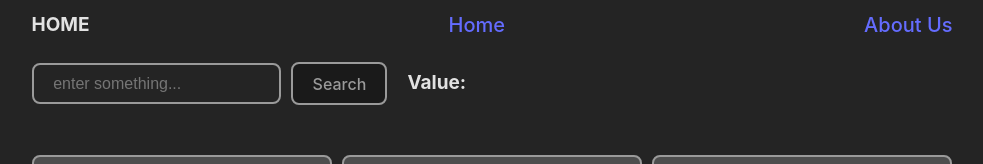
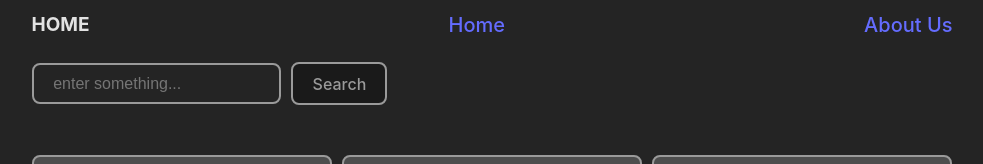
Before and after one commit to inna1305/rs-react, a React app: page / in a window 1280 px wide. Shown: the top 164 px of the page, without its empty margins (148-1131 px from the left). Built offline with nearby package versions, Linux system fonts and the light colour scheme; the HTML template or start-up script is replaced by a standard one.

Commit message:
fix: input value

```diff
--- a/src/components/pages/Home/Home.tsx
+++ b/src/components/pages/Home/Home.tsx
@@ -14,7 +14,7 @@ export const Home = (): ReactElement => {
 
 class SearchBar extends React.Component {
   state = {
-    value: '',
+    value: localStorage.getItem('searchWord') || '',
   };
 
   render() {
@@ -27,7 +27,6 @@ class SearchBar extends React.Component {
           onChange={this.handleChange}
         />
         <button type="submit">Search</button>
-        <this.SearchWord />
       </form>
     );
   }
@@ -50,8 +49,4 @@ class SearchBar extends React.Component {
     this.setState({ value: event.target.value });
     this.setState({ state: this.state.value });
   };
-
-  SearchWord = () => {
-    return <div className="search-word">Value: {localStorage.getItem('searchWord')}</div>;
-  };
 }
```
